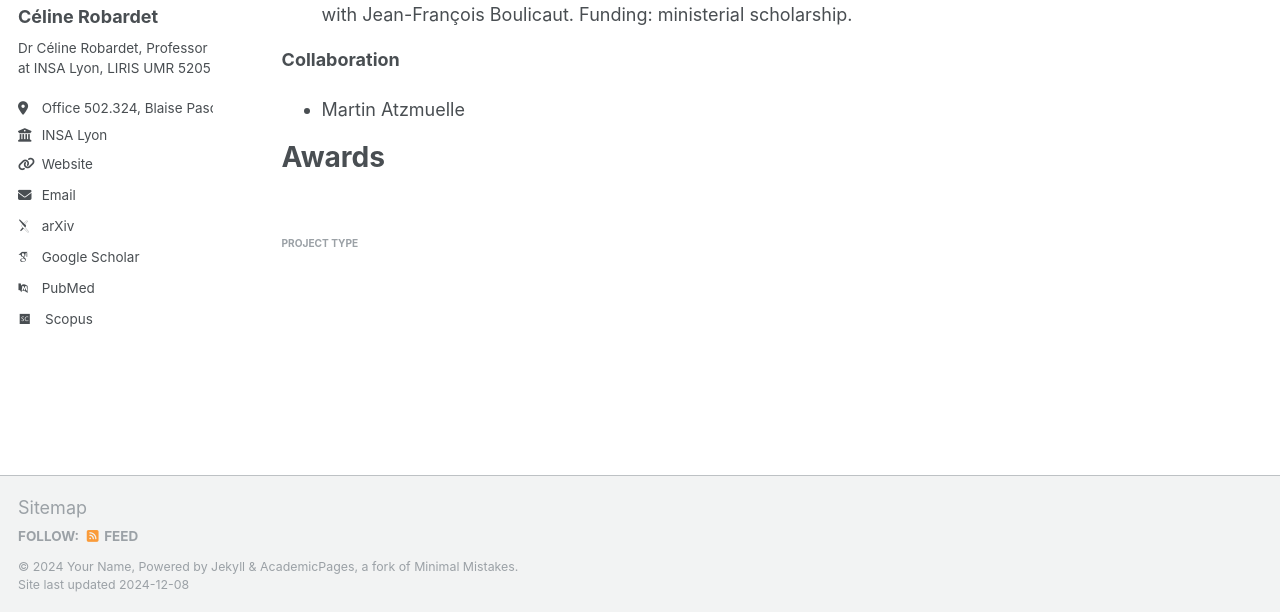
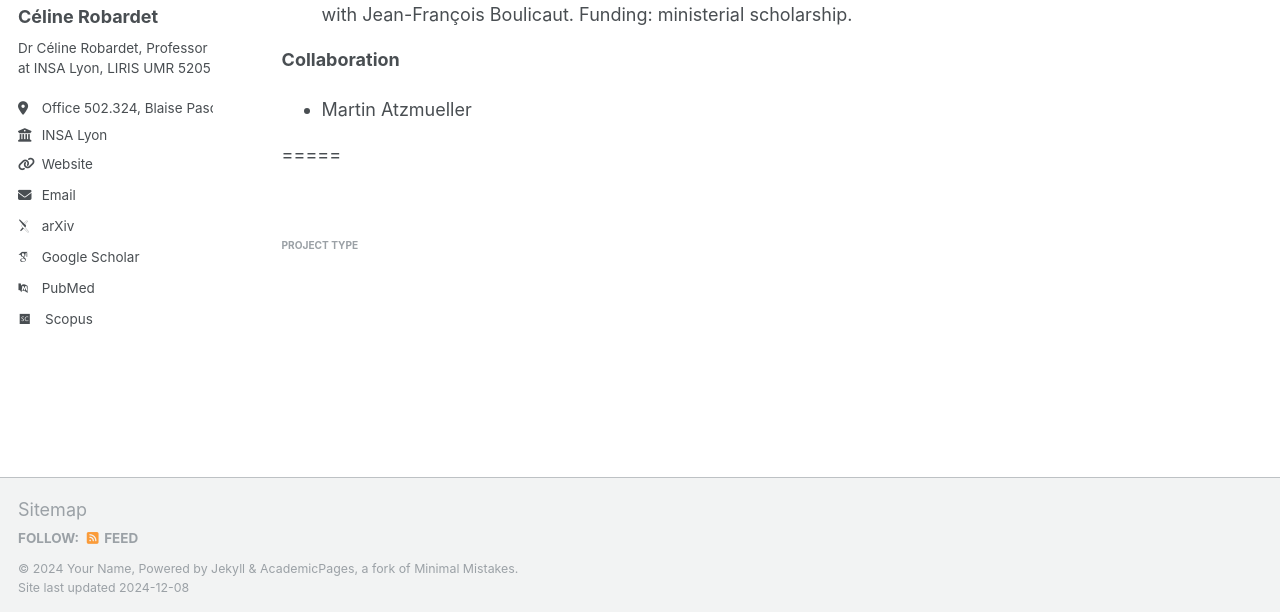
Before and after one commit to crobardet/crobardet.github.io, a Jekyll site: the page built from _pages/about.md, in a window 1280 px wide and 900 px high, scrolled down 3006 px. Shown: the part 285-897 px from the top of the window. Built offline with Jekyll 4.4.1, drawn with Linux system fonts in a browser that asks for light colours; some web fonts are replaced.

Commit message:
Update about.md

```diff
--- a/_pages/about.md
+++ b/_pages/about.md
@@ -85,7 +85,7 @@ Advising
 * Ruggero Pensa(2003--2006). Title: Co-clustering under constraints. Co-supervised with Jean-François Boulicaut. Funding: ministerial scholarship.
 
 **Collaboration**
-* Martin Atzmuelle
+* Martin Atzmueller
 
-Awards
+
 =====
```
